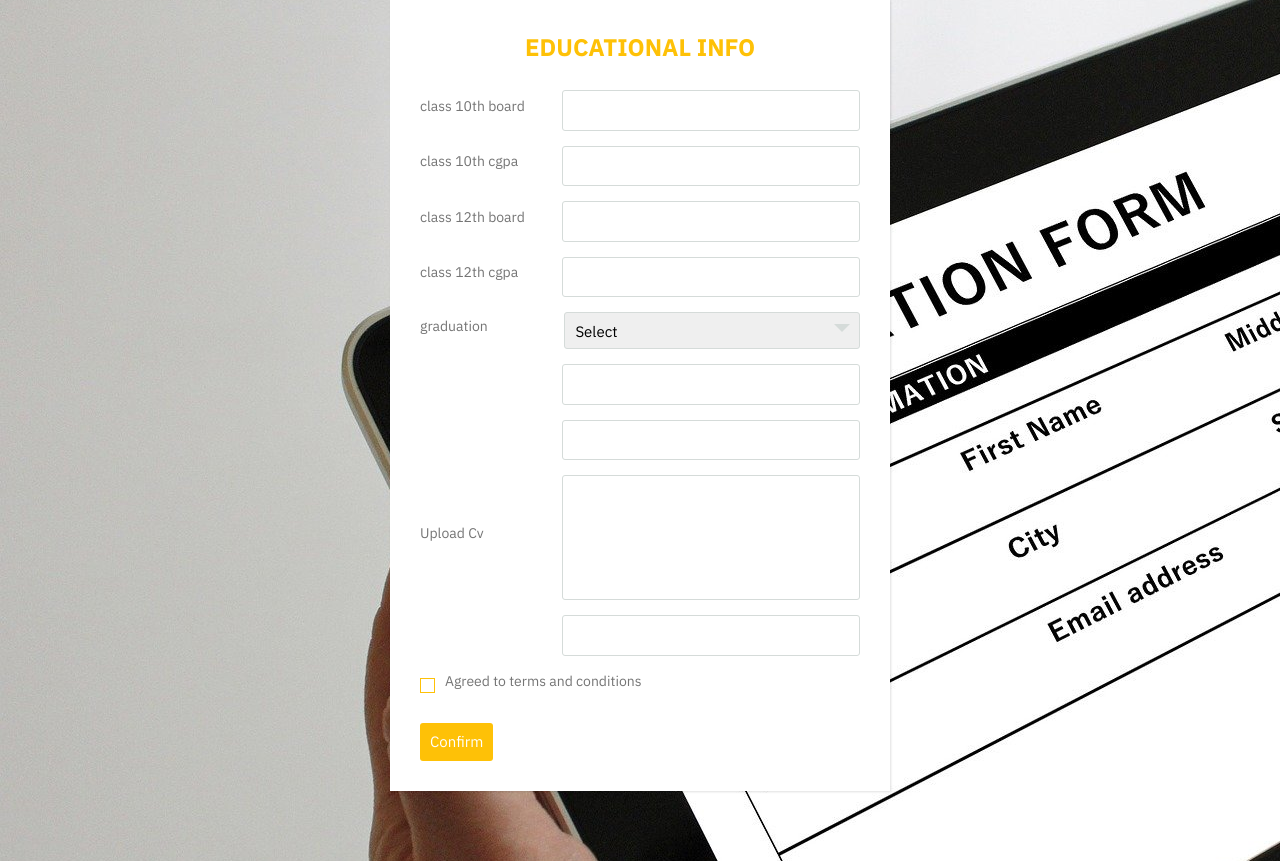
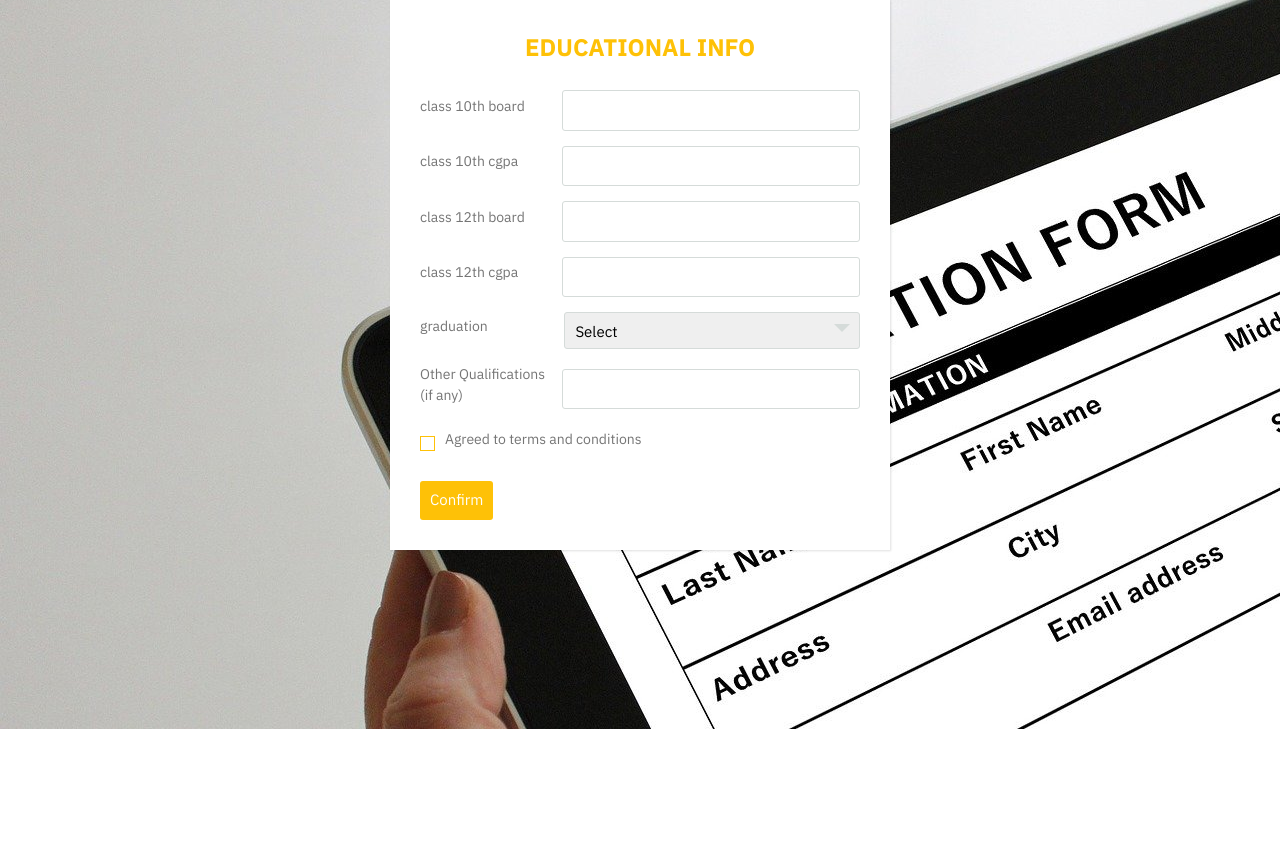
Before and after one commit to Anuk-1511/web, a PHP site: page /eduinfo.php in a window 1280 px wide. Shown: the part 71-932 px from the top of the page. After the commit the page ends 800 px from the top, so only its background shows below. Run offline with PHP 8.4, Linux system fonts and the light colour scheme; some libraries are stand-ins or nearby versions.

Commit message:
Update eduinfo.php

```diff
--- a/eduinfo.php
+++ b/eduinfo.php
@@ -38,25 +38,14 @@
           <div class="custom_select">
             <select>
               <option value="">Select</option>
-              <option value="course">Bsc(H)</option>
-              <option value="course">B.com(H)</option>
+              <option value="course">Bsc</option>
+              <option value="course">B.com</option>
+              <option value="course">BA</option>
             </select>
           </div>
        </div>
-        <div class="inputfield">
-          <label></label>
-          <input type="text" class="input">
-       </div>
-      <div class="inputfield">
-          <label></label>
-          <input type="text" class="input">
-       </div>
-      <div class="inputfield">
-          <label>Upload Cv</label>
-          <textarea class="textarea"></textarea>
-       </div>
-      <div class="inputfield">
-          <label></label>
+       <div class="inputfield">
+          <label>Other Qualifications (if any)</label>
           <input type="text" class="input">
        </div>
       <div class="inputfield terms">
```
